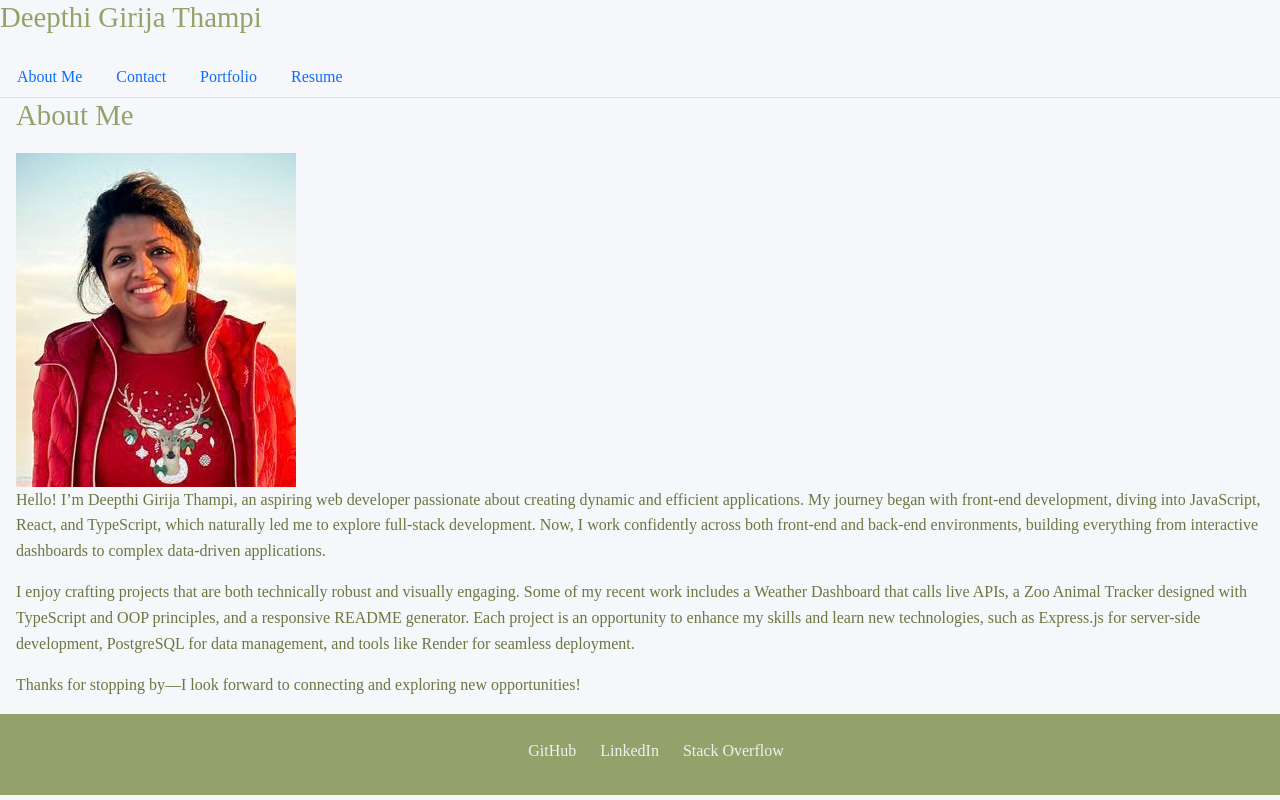
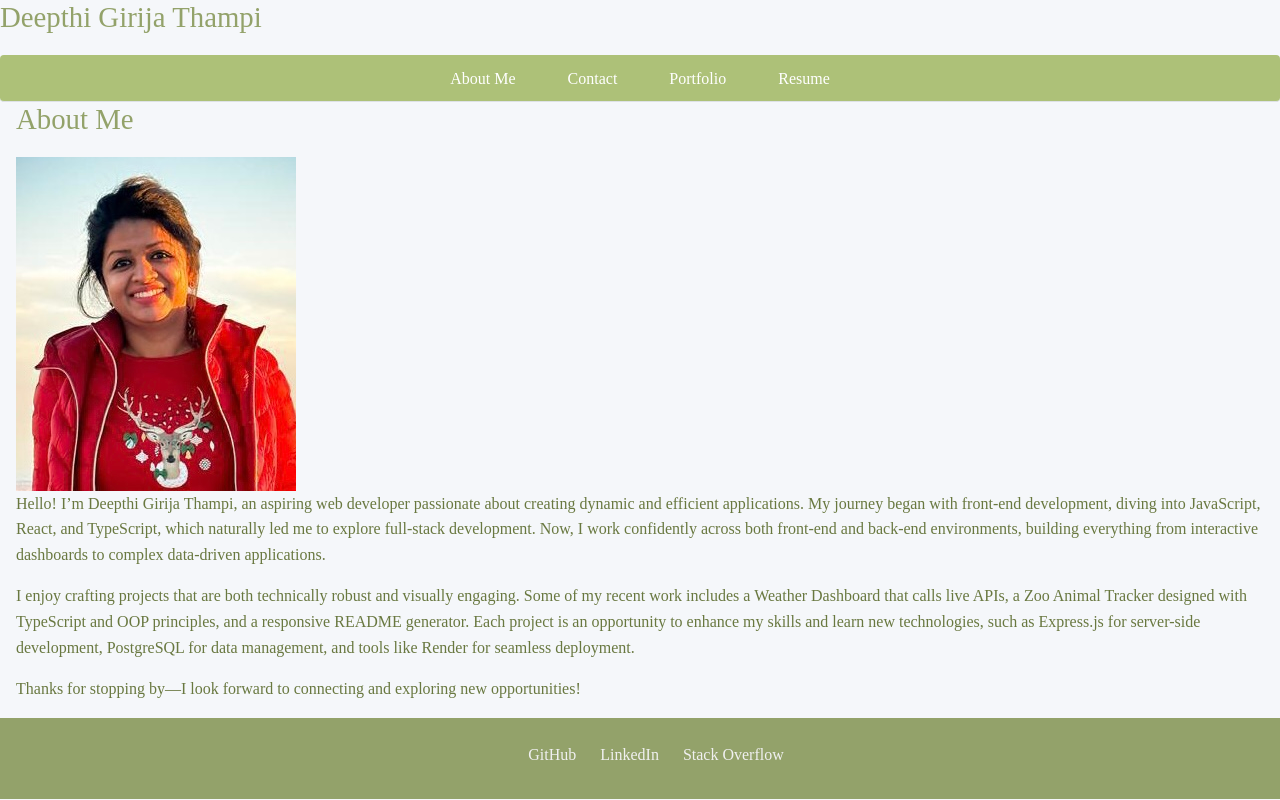
Before and after one commit to deepthithampi/my-portfolio, a React (Vite) app: page / in a window 1280 px wide. Built offline with nearby package versions, Linux system fonts and the light colour scheme.

Commit message:
updated the color is css

```diff
--- a/src/components/Navigation.jsx
+++ b/src/components/Navigation.jsx
@@ -1,5 +1,5 @@
 import { NavLink } from 'react-router-dom';
-
+import '../styles/navigation.css';
 
 function Navigation() {
   return (
--- a/src/styles/navigation.css
+++ b/src/styles/navigation.css
@@ -5,7 +5,7 @@
     margin: 0;
     display: flex;
     justify-content: center; /* Center the navigation items */
-    background-color: #007bff; /* Background color for the nav bar */
+    background-color: #ADC178; /* Background color for the nav bar */
     border-radius: 4px;
   }
 
@@ -25,7 +25,12 @@
     background-color: rgba(255, 255, 255, 0.2); /* Light hover effect */
   }
 
+  .nav-item:focus{
+    background-color: #DDE5B6;
+    color: #DDE5B6;
+  }
+
   .nav-link.active {
-    background-color: #0056b3; /* Active link background color */
+    background-color:  #93a26a; /* Active link background color */
     font-weight: bold; /* Make the active link bold */
   }
```
